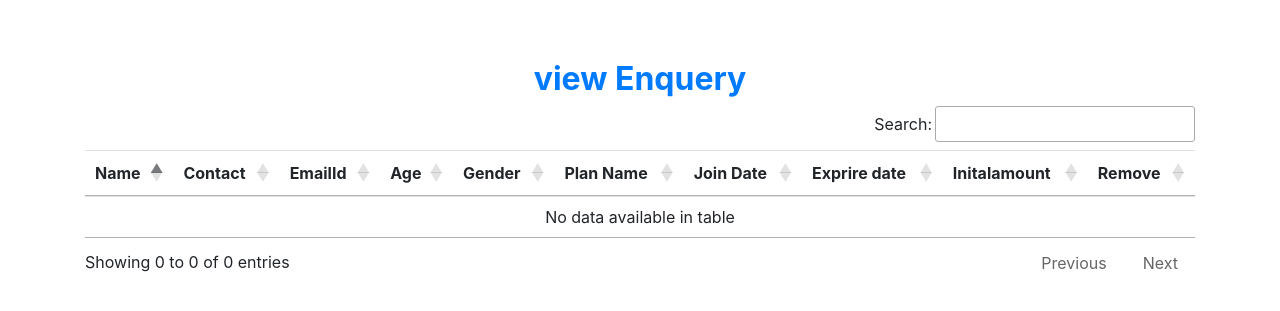
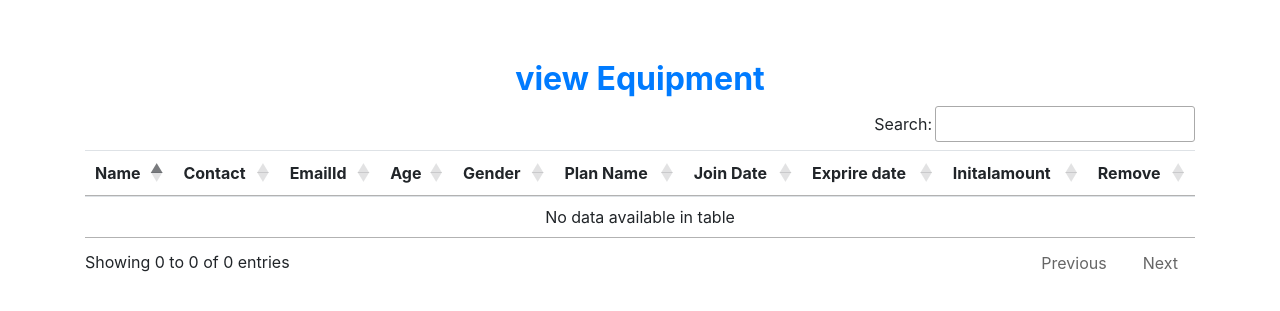
Before and after one commit to devarswarna/Gym_management, a Django app: page /view_member in a window 1280 px wide. Shown: the part 80-391 px from the top of the page. Run offline with Django 3.2, Linux system fonts and the light colour scheme; the visitor is signed in with stand-in values (Sample User, id 1); some libraries are stand-ins or nearby versions.

Commit message:
Update view_member.html

```diff
--- a/kronosgym/gym/templates/view_member.html
+++ b/kronosgym/gym/templates/view_member.html
@@ -4,7 +4,7 @@
 
 
 <div class="container" style="margin-top:60px">
-<h2 class="text-center text-primary font-weight-bold">view Enquery</h2>
+<h2 class="text-center text-primary font-weight-bold">view Equipment</h2>
 
 <table class="table table-hover" id="example">
   <thead>
@@ -29,10 +29,11 @@
       <td>{{i.email}}</td>
       <td>{{i.age}}</td>
       <td>{{i.gender}}</td>
+      <td>{{i.plan}}</td>
       <td>{{i.joindate}}</td>
       <td>{{i.expiredate}}</td>
       <td>{{i.initalamount}}</td>
-      <td><a class="btn btn-danger" href="{% url 'delete_enquiry' i.id %}" onclick="return confirm('Are your sure ?')"></a>Delete</td>
+      <td><a  class="btn btn-danger" href="{% url 'delete_member' i.id %}" onclick="return confirm('Are your sure ?')"></a>Delete</td>
     </tr>
     {% endfor %}
   </tbody>
```
